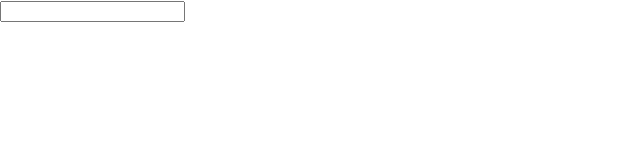
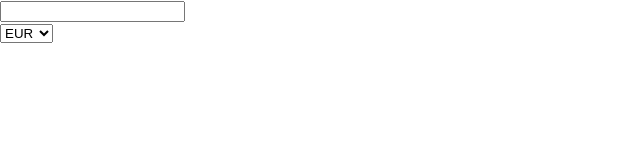
Before and after one commit to otsang3/currency-converter, a React (Create React App) app: page / in a window 1280 px wide. Shown: the top 160 px of the page, without its empty margins (0-640 px from the left). Built offline with nearby package versions, Linux system fonts and the light colour scheme.

Commit message:
coded CurrencyList to render currency list dropdown

```diff
--- a/src/components/CurrencyConverter.js
+++ b/src/components/CurrencyConverter.js
@@ -6,17 +6,26 @@ function CurrencyConverter() {
 
     const initialState = {
         amount: 0,
-        currencies: [currencies],
-        selectedCurrency1: null,
-        selectedCurrency2: null,
-
+        currencies: currencies,
+        selectedCurrency1: currencies[0],
+        selectedCurrency2: currencies[1],
     }
 
     const [state, setState] = useState(initialState)
 
+    const selectCurr1 = (currency) => {
+        setState(prevState => {
+            return {
+                ...prevState,
+                selectedCurrency1: currency
+            }
+        })
+    }
+
     return(
         <div>
             <input/>
+            <CurrencyList currencies={currencies} selectCurr1={selectCurr1}/>
         </div>
     )
 }
--- a/src/components/CurrencyList.js
+++ b/src/components/CurrencyList.js
@@ -1,10 +1,16 @@
 import React from 'react';
 
-function CurrencyList() {
+function CurrencyList(props) {
+
+    const renderCurrencies = (currencies) => {
+        return currencies.map((currency, index) => <option key={index}>{currency}</option>)
+    }
 
     return(
         <div>
-
+            <select onChange={(event) => props.selectCurr1(event.target.value)}>
+                {renderCurrencies(props.currencies)}
+            </select>
         </div>
     )
 }
```
